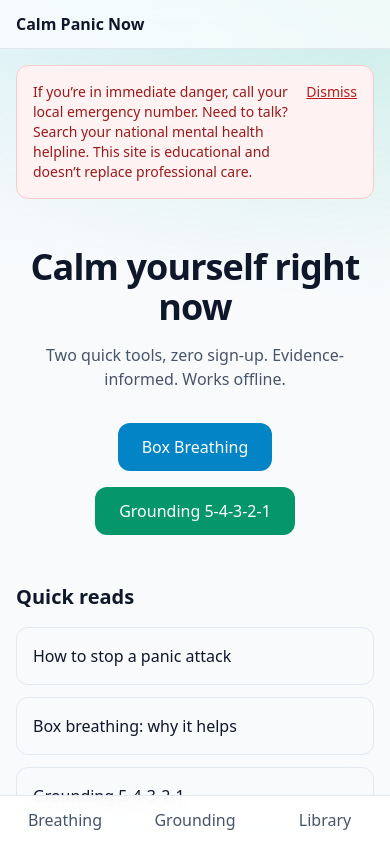
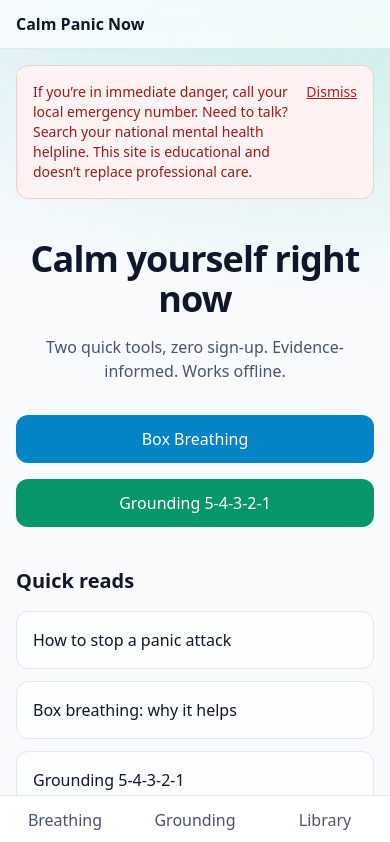
Before and after one commit to JiriTill/calm-panic-now, a Next.js app: page / in a window 390 px wide. Shown: the top 842 px of the page. Built offline with nearby package versions, Linux system fonts and the light colour scheme.

Commit message:
Update page.tsx

```diff
--- a/src/app/page.tsx
+++ b/src/app/page.tsx
@@ -1,27 +1,50 @@
-import Link from 'next/link'
-import CrisisBanner from './ui/CrisisBanner'
+import Link from "next/link";
+import CrisisBanner from "./ui/CrisisBanner";
 
-export default function Home(){
+export default function Home() {
   return (
-    <div className="mx-auto max-w-3xl px-4">
+    <div className="container">
       <CrisisBanner />
-      <section className="py-12 md:py-16 text-center">
-        <h1 className="text-4xl md:text-5xl font-bold tracking-tight">Calm yourself right now</h1>
-        <p className="mt-4 text-slate-600 dark:text-slate-300">Two quick tools, zero sign-up. Evidence-informed. Works offline.</p>
+      <section className="py-10 md:py-16 text-center">
+        <h1 className="text-4xl md:text-5xl font-bold tracking-tight">
+          Calm yourself right now
+        </h1>
+        <p className="mt-4 text-slate-600 dark:text-slate-300">
+          Two quick tools, zero sign-up. Evidence-informed. Works offline.
+        </p>
         <div className="mt-8 flex flex-col sm:flex-row items-center justify-center gap-4">
-          <Link href="/calm/box-breathing" className="px-6 py-3 rounded-xl bg-sky-600 text-white hover:bg-sky-700 smooth">Box Breathing</Link>
-          <Link href="/calm/grounding-54321" className="px-6 py-3 rounded-xl bg-emerald-600 text-white hover:bg-emerald-700 smooth">Grounding 5‑4‑3‑2‑1</Link>
+          <Link
+            href="/calm/box-breathing"
+            className="px-6 py-3 rounded-xl bg-sky-600 text-white hover:bg-sky-700 smooth w-full sm:w-auto"
+          >
+            Box Breathing
+          </Link>
+          <Link
+            href="/calm/grounding-54321"
+            className="px-6 py-3 rounded-xl bg-emerald-600 text-white hover:bg-emerald-700 smooth w-full sm:w-auto"
+          >
+            Grounding 5-4-3-2-1
+          </Link>
         </div>
       </section>
-      <section className="pb-16">
+
+      <section className="pb-20">
         <h2 className="text-xl font-semibold mb-4">Quick reads</h2>
         <ul className="grid gap-3 sm:grid-cols-2">
-          <li className="p-4 border rounded-xl border-slate-200 dark:border-slate-800"><Link href="/library/stop-panic-attack">How to stop a panic attack</Link></li>
-          <li className="p-4 border rounded-xl border-slate-200 dark:border-slate-800"><Link href="/library/box-breathing">Box breathing: why it helps</Link></li>
-          <li className="p-4 border rounded-xl border-slate-200 dark:border-slate-800"><Link href="/library/grounding-54321">Grounding 5‑4‑3‑2‑1</Link></li>
-          <li className="p-4 border rounded-xl border-slate-200 dark:border-slate-800"><Link href="/library/sleep-anxiety">Anxiety at night & sleep</Link></li>
+          <li className="p-4 rounded-xl border border-slate-200 dark:border-slate-800 bg-white/60 dark:bg-slate-900/40 smooth hover:translate-y-[-2px]">
+            <Link href="/library/stop-panic-attack">How to stop a panic attack</Link>
+          </li>
+          <li className="p-4 rounded-xl border border-slate-200 dark:border-slate-800 bg-white/60 dark:bg-slate-900/40 smooth hover:translate-y-[-2px]">
+            <Link href="/library/box-breathing">Box breathing: why it helps</Link>
+          </li>
+          <li className="p-4 rounded-xl border border-slate-200 dark:border-slate-800 bg-white/60 dark:bg-slate-900/40 smooth hover:translate-y-[-2px]">
+            <Link href="/library/grounding-54321">Grounding 5-4-3-2-1</Link>
+          </li>
+          <li className="p-4 rounded-xl border border-slate-200 dark:border-slate-800 bg-white/60 dark:bg-slate-900/40 smooth hover:translate-y-[-2px]">
+            <Link href="/library/sleep-anxiety">Anxiety at night & sleep</Link>
+          </li>
         </ul>
       </section>
     </div>
-  )
+  );
 }
```
